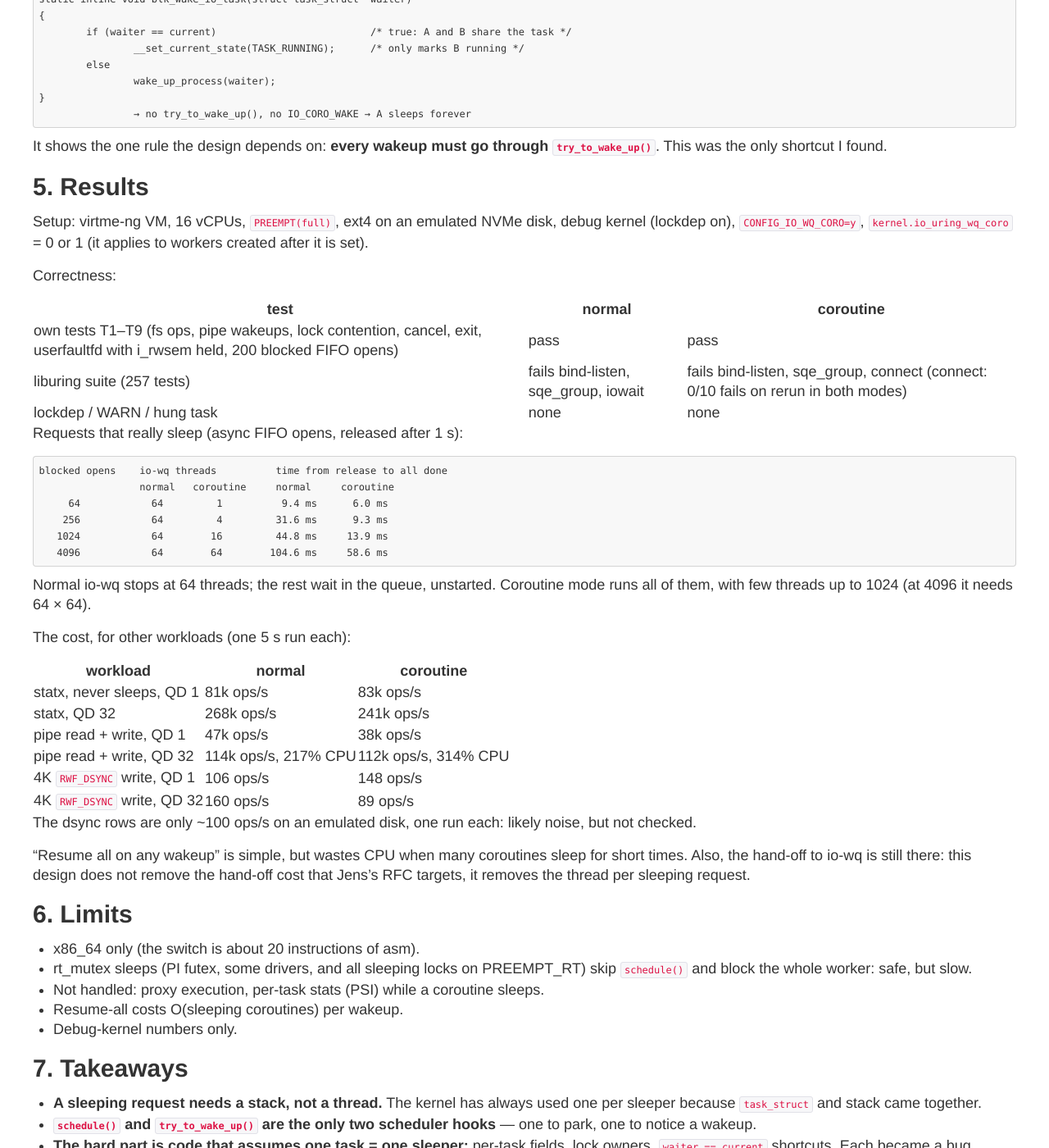
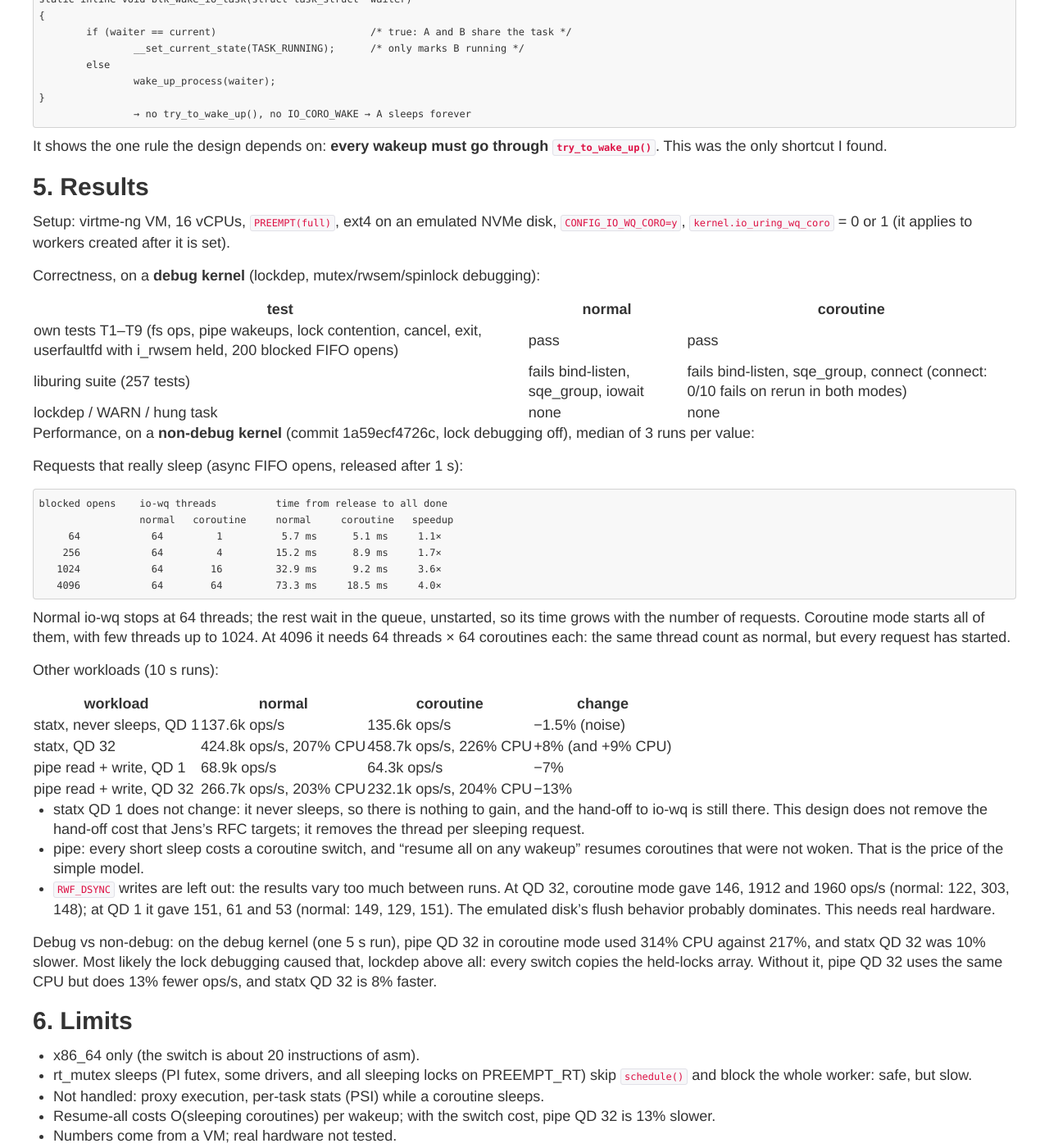
Before and after one commit to ming1/ming1.github.io, a Jekyll site: the page built from _posts/2026-09-23-linux-kernel-coroutine-io-wq.md, in a window 1280 px wide and 1400 px high, scrolled down 4341 px. Shown: the whole window at 82% size. Built offline with Jekyll 4.4.1, drawn with Linux system fonts in a browser that asks for light colours; comment, search, counter and statistics services are not loaded; a style sheet for code colours, icons or effects is not loaded.

Commit message:
linux-kernel-coroutine-io-wq §5: non-debug perf numbers
Performance now from a non-debug kernel (commit 1a59ecf4726c, lock
debugging off), median of 3 runs of 10 s: blocked FIFO opens 1.1x /
1.7x / 3.6x / 4.0x faster (1/4/16/64 threads vs 64), statx QD 32 +8%,
pipe QD 1 -7%, pipe QD 32 -13% at equal CPU. RWF_DSYNC left out: too
much run-to-run variance on the emulated disk (per-run values shown).
Correctness table labelled as the debug-kernel run; a short debug vs
non-debug note. Numbers re-derived by an independent review (PASS).

````diff
--- a/_posts/2026-09-23-linux-kernel-coroutine-io-wq.md
+++ b/_posts/2026-09-23-linux-kernel-coroutine-io-wq.md
@@ -242,11 +242,10 @@ It shows the one rule the design depends on: **every wakeup must go through
 # 5. Results
 
 Setup: virtme-ng VM, 16 vCPUs, `PREEMPT(full)`, ext4 on an emulated NVMe
-disk, debug kernel (lockdep on), `CONFIG_IO_WQ_CORO=y`,
-`kernel.io_uring_wq_coro` = 0 or 1 (it applies to workers created after it is
-set).
+disk, `CONFIG_IO_WQ_CORO=y`, `kernel.io_uring_wq_coro` = 0 or 1 (it applies
+to workers created after it is set).
 
-Correctness:
+Correctness, on a **debug kernel** (lockdep, mutex/rwsem/spinlock debugging):
 
 | test | normal | coroutine |
 |---|---|---|
@@ -254,39 +253,52 @@ Correctness:
 | liburing suite (257 tests) | fails bind-listen, sqe_group, iowait | fails bind-listen, sqe_group, connect (connect: 0/10 fails on rerun in both modes) |
 | lockdep / WARN / hung task | none | none |
 
+Performance, on a **non-debug kernel** (commit 1a59ecf4726c, lock
+debugging off), median of 3 runs per value:
+
 Requests that really sleep (async FIFO opens, released after 1 s):
 
 ```
 blocked opens    io-wq threads          time from release to all done
-                 normal   coroutine     normal     coroutine
-     64            64         1          9.4 ms      6.0 ms
-    256            64         4         31.6 ms      9.3 ms
-   1024            64        16         44.8 ms     13.9 ms
-   4096            64        64        104.6 ms     58.6 ms
+                 normal   coroutine     normal     coroutine   speedup
+     64            64         1          5.7 ms      5.1 ms     1.1×
+    256            64         4         15.2 ms      8.9 ms     1.7×
+   1024            64        16         32.9 ms      9.2 ms     3.6×
+   4096            64        64         73.3 ms     18.5 ms     4.0×
 ```
 
-Normal io-wq stops at 64 threads; the rest wait in the queue, unstarted.
-Coroutine mode runs all of them, with few threads up to 1024 (at 4096 it
-needs 64 × 64).
+Normal io-wq stops at 64 threads; the rest wait in the queue, unstarted, so
+its time grows with the number of requests. Coroutine mode starts all of
+them, with few threads up to 1024. At 4096 it needs 64 threads × 64
+coroutines each: the same thread count as normal, but every request has
+started.
 
-The cost, for other workloads (one 5 s run each):
+Other workloads (10 s runs):
 
-| workload | normal | coroutine |
-|---|---|---|
-| statx, never sleeps, QD 1 | 81k ops/s | 83k ops/s |
-| statx, QD 32 | 268k ops/s | 241k ops/s |
-| pipe read + write, QD 1 | 47k ops/s | 38k ops/s |
-| pipe read + write, QD 32 | 114k ops/s, 217% CPU | 112k ops/s, 314% CPU |
-| 4K `RWF_DSYNC` write, QD 1 | 106 ops/s | 148 ops/s |
-| 4K `RWF_DSYNC` write, QD 32 | 160 ops/s | 89 ops/s |
+| workload | normal | coroutine | change |
+|---|---|---|---|
+| statx, never sleeps, QD 1 | 137.6k ops/s | 135.6k ops/s | −1.5% (noise) |
+| statx, QD 32 | 424.8k ops/s, 207% CPU | 458.7k ops/s, 226% CPU | +8% (and +9% CPU) |
+| pipe read + write, QD 1 | 68.9k ops/s | 64.3k ops/s | −7% |
+| pipe read + write, QD 32 | 266.7k ops/s, 203% CPU | 232.1k ops/s, 204% CPU | −13% |
 
-The dsync rows are only ~100 ops/s on an emulated disk, one run each: likely
-noise, but not checked.
+- statx QD 1 does not change: it never sleeps, so there is nothing to gain,
+  and the hand-off to io-wq is still there. This design does not remove the
+  hand-off cost that Jens's RFC targets; it removes the thread per sleeping
+  request.
+- pipe: every short sleep costs a coroutine switch, and "resume all on any
+  wakeup" resumes coroutines that were not woken. That is the price of the
+  simple model.
+- `RWF_DSYNC` writes are left out: the results vary too much between runs.
+  At QD 32, coroutine mode gave 146, 1912 and 1960 ops/s (normal: 122, 303,
+  148); at QD 1 it gave 151, 61 and 53 (normal: 149, 129, 151). The emulated
+  disk's flush behavior probably dominates. This needs real hardware.
 
-"Resume all on any wakeup" is simple, but wastes CPU when many coroutines
-sleep for short times. Also, the hand-off to io-wq is still there: this
-design does not remove the hand-off cost that Jens's RFC targets, it removes
-the thread per sleeping request.
+Debug vs non-debug: on the debug kernel (one 5 s run), pipe QD 32 in
+coroutine mode used 314% CPU against 217%, and statx QD 32 was 10% slower.
+Most likely the lock debugging caused that, lockdep above all: every switch
+copies the held-locks array. Without it, pipe QD 32 uses the same CPU but
+does 13% fewer ops/s, and statx QD 32 is 8% faster.
 
 # 6. Limits
 
@@ -294,8 +306,9 @@ the thread per sleeping request.
 - rt_mutex sleeps (PI futex, some drivers, and all sleeping locks on
   PREEMPT_RT) skip `schedule()` and block the whole worker: safe, but slow.
 - Not handled: proxy execution, per-task stats (PSI) while a coroutine sleeps.
-- Resume-all costs O(sleeping coroutines) per wakeup.
-- Debug-kernel numbers only.
+- Resume-all costs O(sleeping coroutines) per wakeup; with the switch cost,
+  pipe QD 32 is 13% slower.
+- Numbers come from a VM; real hardware not tested.
 
 # 7. Takeaways
 
````
